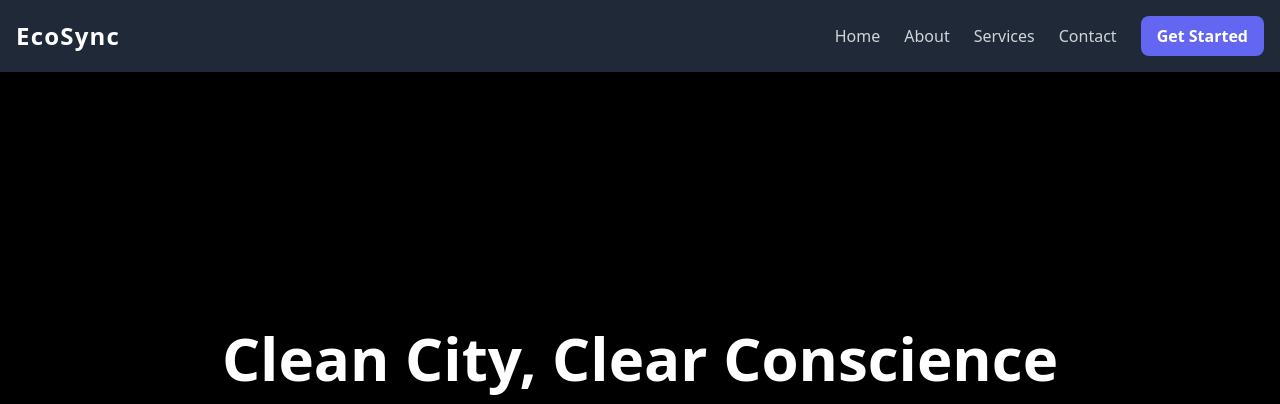
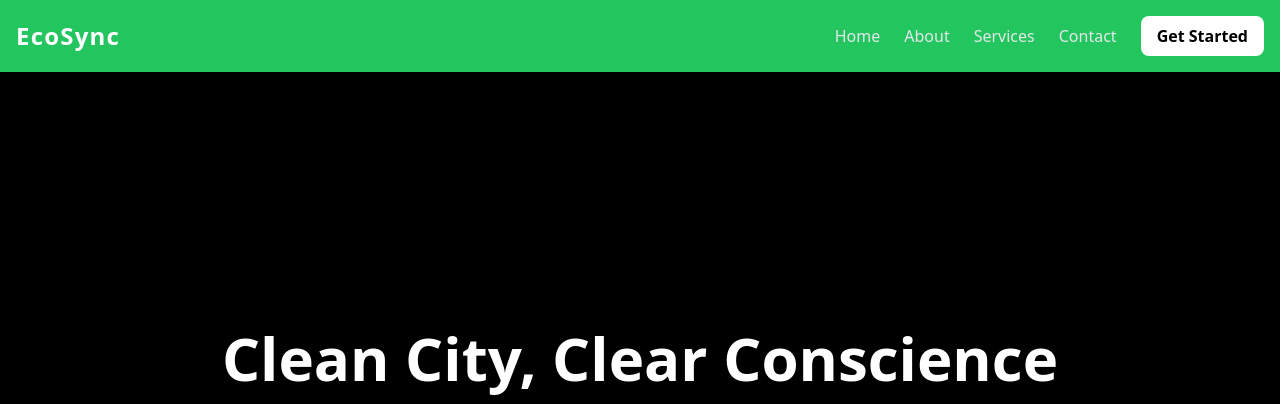
Before and after one commit to Alwin42/Project_100, a Django app: page / in a window 1280 px wide. Shown: the top 404 px of the page. Run offline with Django 5.2, Linux system fonts and the light colour scheme; some libraries are stand-ins or nearby versions.

Commit message:
navbar color scheme

```diff
--- a/Eco-Sync/templates/index.html
+++ b/Eco-Sync/templates/index.html
@@ -8,7 +8,7 @@
 </head>
 <body class="bg-black text-white">
 
-    <nav class="bg-gray-800 p-4 shadow-lg">
+    <nav class="bg-green-500 p-4 shadow-lg">
         <div class="container mx-auto flex justify-between items-center">
 
             <a href="/" class="text-white text-2xl font-bold tracking-wider">
@@ -16,11 +16,11 @@
             </a>
 
             <div class="hidden md:flex space-x-6 items-center">
-                <a href="#" class="text-gray-300 hover:text-white transition duration-300">Home</a>
-                <a href="#" class="text-gray-300 hover:text-white transition duration-300">About</a>
-                <a href="#" class="text-gray-300 hover:text-white transition duration-300">Services</a>
-                <a href="#" class="text-gray-300 hover:text-white transition duration-300">Contact</a>
-                <a href="#" class="bg-indigo-500 hover:bg-indigo-600 text-white font-semibold py-2 px-4 rounded-lg transition duration-300">
+                <a href="#" class="text-gray-200 hover:text-white transition duration-300">Home</a>
+                <a href="#" class="text-gray-200 hover:text-white transition duration-300">About</a>
+                <a href="#" class="text-gray-200 hover:text-white transition duration-300">Services</a>
+                <a href="#" class="text-gray-200 hover:text-white transition duration-300">Contact</a>
+                <a href="#" class="bg-white text-black hover:bg-green-600 hover:text-white font-semibold py-2 px-4 rounded-lg transition duration-300">
                     Get Started
                 </a>
             </div>
```
